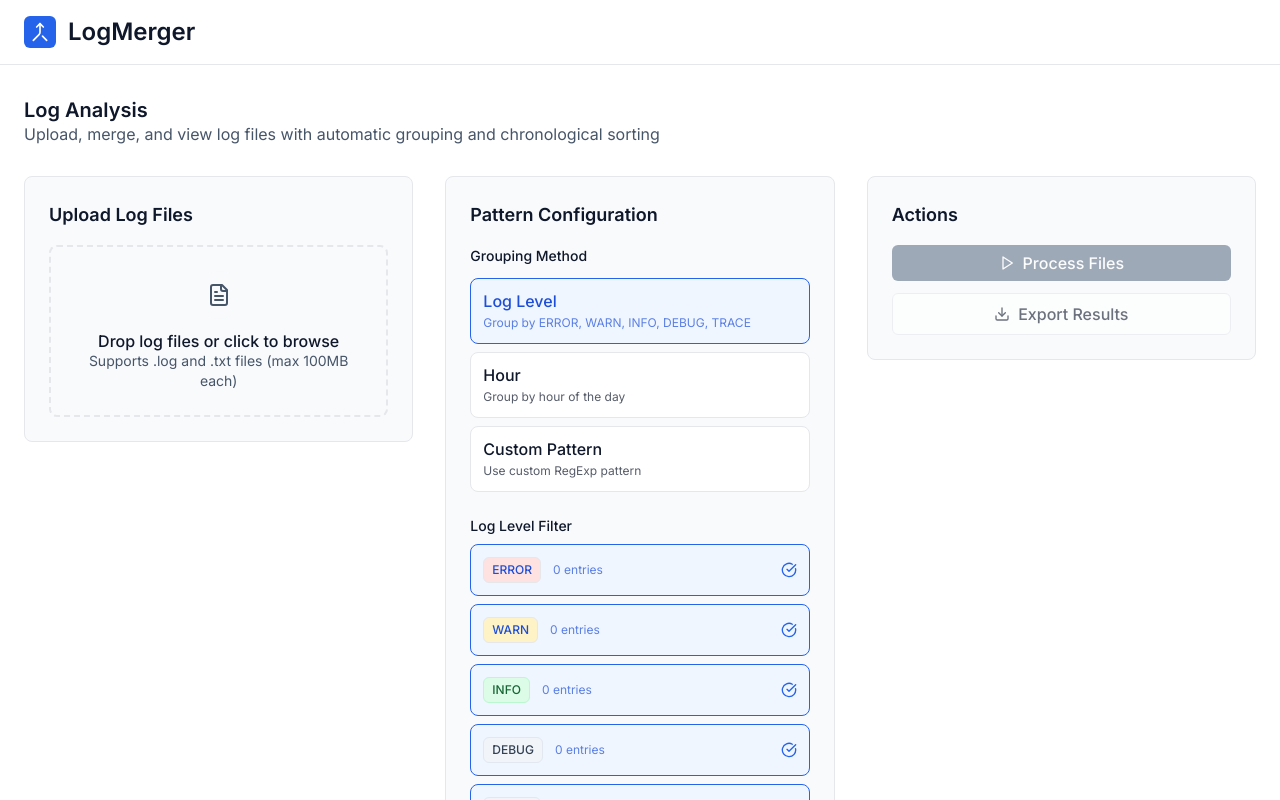
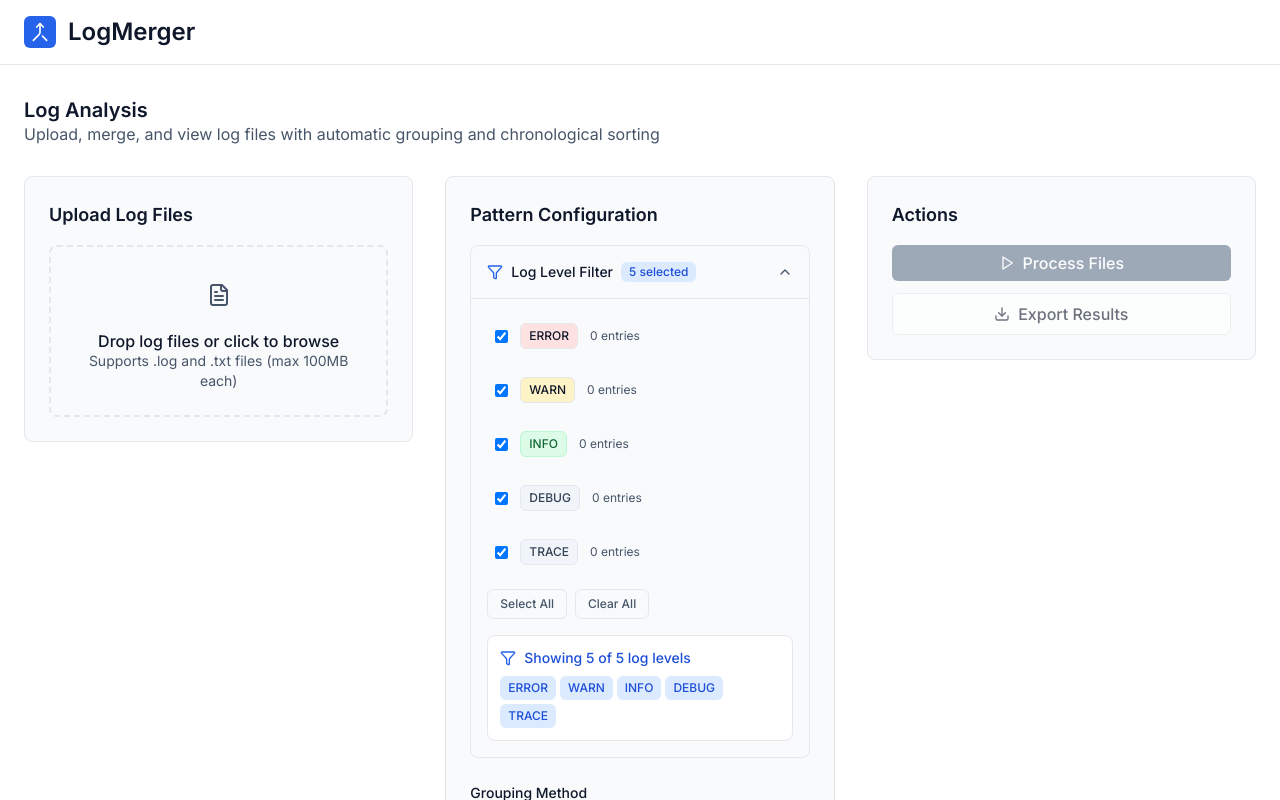
Before and after one commit to mcasari/logmerger, a React (Vite) app: page / in a window 1280 px wide. Shown: the top 800 px of the page. Built offline with nearby package versions, Linux system fonts and the light colour scheme.

Commit message:
log filter section changes

```diff
--- a/src/pages/log-merger/components/PatternConfiguration.jsx
+++ b/src/pages/log-merger/components/PatternConfiguration.jsx
@@ -17,15 +17,9 @@ const PatternConfiguration = ({
 }) => {
   const [isPatternValid, setIsPatternValid] = useState(true);
   const [patternError, setPatternError] = useState('');
+  const [isLogLevelFilterOpen, setIsLogLevelFilterOpen] = useState(true);
 
   const predefinedPatterns = [
-    {
-      id: 'log-level',
-      name: 'Log Level',
-      description: 'Group by ERROR, WARN, INFO, DEBUG, TRACE',
-      pattern: '\\[(ERROR|WARN|INFO|DEBUG|TRACE)\\]',
-      example: '[ERROR] Database connection failed'
-    },
     {
       id: 'hour',
       name: 'Hour',
@@ -111,9 +105,119 @@ const PatternConfiguration = ({
     <div className="bg-surface border border-border rounded-lg p-6">
       <h3 className="text-lg font-semibold text-text-primary mb-4">Pattern Configuration</h3>
 
+      {/* Log Level Filter - Always visible */}
+      <div className="mb-6">
+        <div className="bg-surface border border-border rounded-lg">
+          {/* Toggle Header */}
+          <button
+            onClick={() => setIsLogLevelFilterOpen(!isLogLevelFilterOpen)}
+            className="w-full p-4 text-left flex items-center justify-between hover:bg-surface-hover transition-colors duration-150"
+          >
+            <div className="flex items-center space-x-2">
+              <Icon
+                name="Filter"
+                size={16}
+                color="var(--color-primary)"
+              />
+              <span className="text-sm font-medium text-text-primary">
+                Log Level Filter
+              </span>
+              {selectedLogLevels.length > 0 && (
+                <span className="px-2 py-0.5 bg-primary-100 text-primary-700 rounded text-xs font-medium">
+                  {selectedLogLevels.length} selected
+                </span>
+              )}
+            </div>
+            <Icon
+              name={isLogLevelFilterOpen ? "ChevronUp" : "ChevronDown"}
+              size={16}
+              color="var(--color-text-secondary)"
+              className="transition-transform duration-150"
+            />
+          </button>
+
+          {/* Collapsible Content */}
+          {isLogLevelFilterOpen && (
+            <div className="px-4 pb-4 border-t border-border">
+              <div className="pt-4 space-y-3">
+                {[
+                  { key: 'ERROR', label: 'ERROR', color: 'bg-error-100 text-error-800 border-error-200' },
+                  { key: 'WARN', label: 'WARN', color: 'bg-warning-100 text-warning-800 border-warning-200' },
+                  { key: 'INFO', label: 'INFO', color: 'bg-green-100 text-green-800 border-green-200' },
+                  { key: 'DEBUG', label: 'DEBUG', color: 'bg-secondary-100 text-secondary-700 border-secondary-200' },
+                  { key: 'TRACE', label: 'TRACE', color: 'bg-secondary-100 text-secondary-700 border-secondary-200' }
+                ].map(level => {
+                  const isSelected = selectedLogLevels.includes(level.key);
+                  const count = logLevelCounts[level.key] || 0;
+
+                  return (
+                    <label key={level.key} className="flex items-center space-x-3 cursor-pointer hover:bg-surface-hover p-2 rounded-md transition-colors duration-150">
+                      <input
+                        type="checkbox"
+                        checked={isSelected}
+                        onChange={() => onLogLevelToggle(level.key)}
+                        className="rounded border-border text-primary-600 focus:ring-primary-500 focus:ring-2 focus:ring-offset-0"
+                      />
+                      <div className={`px-2 py-1 rounded text-xs font-medium border ${level.color}`}>
+                        {level.label}
+                      </div>
+                      <div className="text-xs text-text-secondary flex-1">
+                        {count.toLocaleString()} entries
+                      </div>
+                    </label>
+                  );
+                })}
+              </div>
+
+              {/* Select All / Clear All buttons */}
+              <div className="mt-4 flex space-x-2">
+                <button
+                  onClick={onSelectAllLogLevels}
+                  className="px-3 py-1.5 text-xs font-medium rounded transition-colors bg-surface text-text-secondary hover:text-text-primary border border-border"
+                >
+                  Select All
+                </button>
+                <button
+                  onClick={onClearAllLogLevels}
+                  className="px-3 py-1.5 text-xs font-medium rounded transition-colors bg-surface text-text-secondary hover:text-text-primary border border-border"
+                >
+                  Clear All
+                </button>
+              </div>
+
+              {selectedLogLevels.length > 0 && (
+                <div className="mt-4 p-3 rounded-lg bg-background border border-border">
+                  <div className="flex items-center space-x-2">
+                    <Icon
+                      name="Filter"
+                      size={16}
+                      color="var(--color-primary)"
+                    />
+                    <span className="text-sm font-medium text-primary-700">
+                      Showing {selectedLogLevels.length} of 5 log levels
+                    </span>
+                  </div>
+                  <div className="mt-2 flex flex-wrap gap-1">
+                    {selectedLogLevels.map(level => (
+                      <span
+                        key={level}
+                        className="px-2 py-1 bg-primary-100 text-primary-700 rounded text-xs font-medium"
+                      >
+                        {level}
+                      </span>
+                    ))}
+                  </div>
+                </div>
+              )}
+            </div>
+          )}
+        </div>
+      </div>
+
       {/* Pattern Type Selection */}
       <div className="space-y-3 mb-6">
         <label className="text-sm font-medium text-text-primary">Grouping Method</label>
+
         <div className="grid grid-cols-1 gap-2">
           {predefinedPatterns.map((pattern) => (
             <button
@@ -140,101 +244,6 @@ const PatternConfiguration = ({
           ))}
         </div>
       </div>
-
-      {/* Log Level Filter - Only show when log-level grouping is selected */}
-      {groupingType === 'log-level' && (
-        <div className="mb-6">
-          <label className="text-sm font-medium text-text-primary block mb-2">
-            Log Level Filter
-          </label>
-          <div className="grid grid-cols-1 gap-2">
-            {[
-              { key: 'ERROR', label: 'ERROR', color: 'bg-error-100 text-error-800 border-error-200' },
-              { key: 'WARN', label: 'WARN', color: 'bg-warning-100 text-warning-800 border-warning-200' },
-              { key: 'INFO', label: 'INFO', color: 'bg-green-100 text-green-800 border-green-200' },
-              { key: 'DEBUG', label: 'DEBUG', color: 'bg-secondary-100 text-secondary-700 border-secondary-200' },
-              { key: 'TRACE', label: 'TRACE', color: 'bg-secondary-100 text-secondary-700 border-secondary-200' }
-            ].map(level => {
-              const isSelected = selectedLogLevels.includes(level.key);
-              const count = logLevelCounts[level.key] || 0;
-
-              return (
-                <button
-                  key={level.key}
-                  onClick={() => onLogLevelToggle(level.key)}
-                  className={`
-                    p-3 text-left rounded-lg border transition-all duration-150
-                    ${isSelected
-                      ? 'border-primary bg-primary-50 text-primary-700'
-                      : 'border-border bg-background hover:bg-surface-hover text-text-primary'
-                    }
-                  `}
-                >
-                  <div className="flex items-center justify-between">
-                    <div className="flex items-center space-x-3">
-                      <div className={`px-2 py-1 rounded text-xs font-medium border ${level.color}`}>
-                        {level.label}
-                      </div>
-                      <div className="text-xs text-current opacity-70">
-                        {count.toLocaleString()} entries
-                      </div>
-                    </div>
-
-                    {isSelected && (
-                      <Icon
-                        name="CheckCircle"
-                        size={16}
-                        color="var(--color-primary)"
-                      />
-                    )}
-                  </div>
-                </button>
-              );
-            })}
-          </div>
-
-          {/* Select All / Clear All buttons */}
-          <div className="mt-3 flex space-x-2">
-            <button
-              onClick={onSelectAllLogLevels}
-              className="px-3 py-1.5 text-xs font-medium rounded transition-colors bg-surface text-text-secondary hover:text-text-primary border border-border"
-            >
-              Select All
-            </button>
-            <button
-              onClick={onClearAllLogLevels}
-              className="px-3 py-1.5 text-xs font-medium rounded transition-colors bg-surface text-text-secondary hover:text-text-primary border border-border"
-            >
-              Clear All
-            </button>
-          </div>
-
-          {selectedLogLevels.length > 0 && (
-            <div className="mt-3 p-3 rounded-lg bg-background border border-border">
-              <div className="flex items-center space-x-2">
-                <Icon
-                  name="Filter"
-                  size={16}
-                  color="var(--color-primary)"
-                />
-                <span className="text-sm font-medium text-primary-700">
-                  Showing {selectedLogLevels.length} of 5 log levels
-                </span>
-              </div>
-              <div className="mt-2 flex flex-wrap gap-1">
-                {selectedLogLevels.map(level => (
-                  <span
-                    key={level}
-                    className="px-2 py-1 bg-primary-100 text-primary-700 rounded text-xs font-medium"
-                  >
-                    {level}
-                  </span>
-                ))}
-              </div>
-            </div>
-          )}
-        </div>
-      )}
 
       {/* Custom Pattern Input */}
       {groupingType === 'custom' && (
--- a/src/pages/log-merger/index.jsx
+++ b/src/pages/log-merger/index.jsx
@@ -16,8 +16,8 @@ const SCROLL_THRESHOLD = 0.8; // Load more when 80% scrolled
 const LogMerger = () => {
   const [files, setFiles] = useState([]);
   const [logEntries, setLogEntries] = useState([]);
-  const [groupingPattern, setGroupingPattern] = useState('\\[(ERROR|WARN|INFO|DEBUG)\\]');
-  const [groupingType, setGroupingType] = useState('log-level'); // 'log-level', 'hour', 'custom'
+  const [groupingPattern, setGroupingPattern] = useState('');
+  const [groupingType, setGroupingType] = useState('hour'); // 'hour', 'custom'
   const [isProcessing, setIsProcessing] = useState(false);
   const [searchQuery, setSearchQuery] = useState('');
   const [selectedGroups, setSelectedGroups] = useState([]);
@@ -401,10 +401,7 @@ const LogMerger = () => {
       let groupKey = 'Other';
 
       try {
-        if (groupingType === 'log-level') {
-          const level = extractLogLevel(entry.content);
-          groupKey = level || 'Other';
-        } else if (groupingType === 'hour') {
+        if (groupingType === 'hour') {
           const hour = new Date(entry.timestamp).getHours();
           groupKey = `Hour ${hour.toString().padStart(2, '0')}:00`;
         } else if (groupingType === 'custom' && groupingPattern) {
```
